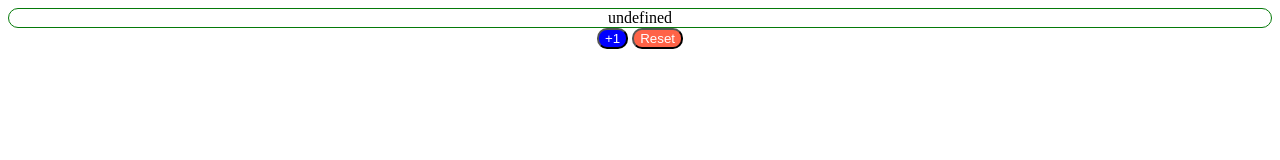
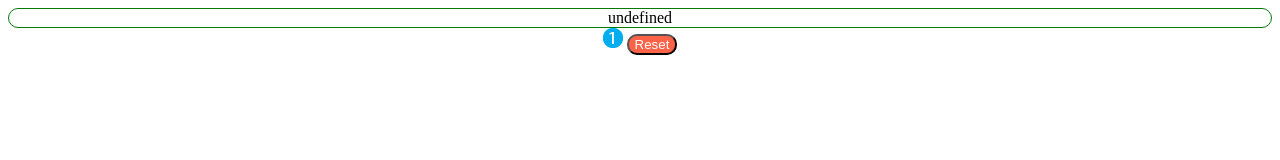
Before and after one commit to HASHTACK212/simple-Counter, a browser extension: page index.html in a window 1280 px wide. Drawn offline with Linux system fonts and the light colour scheme.

Commit message:
Changed the +1 button.
It is now an image button, which works the same, it just shows up as an image.

```diff
--- a/index.html
+++ b/index.html
@@ -10,12 +10,6 @@
                 border-radius: 10px;
                 color: black;
             }
-            #count_button{
-                background-color: blue;
-                border-radius: 10px;
-                color: white;
-                font-family: Arial, Helvetica, sans-serif;
-            }
             #reset{
                 background-color: tomato;
                 border-radius: 10px;
@@ -27,7 +21,7 @@
     <body>
         <div align="center">
             <div id="counter" class="border">0</div>
-            <input type="button" id="count_button" value="+1"/>
+            <input type="image" src="icons/Clicker-logo20-20.png" id="count_button" value="+1"/>
             <input type="button" id="reset" value="Reset"/>
         </div>
     </body>
```
